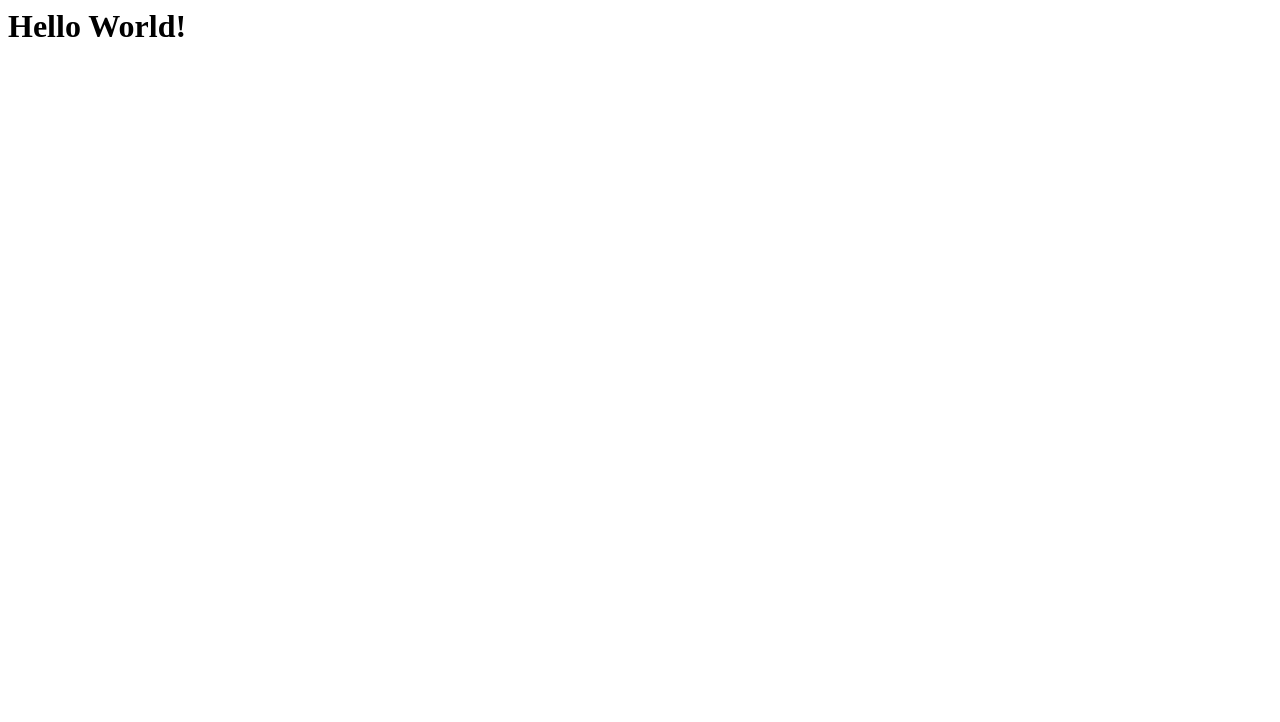
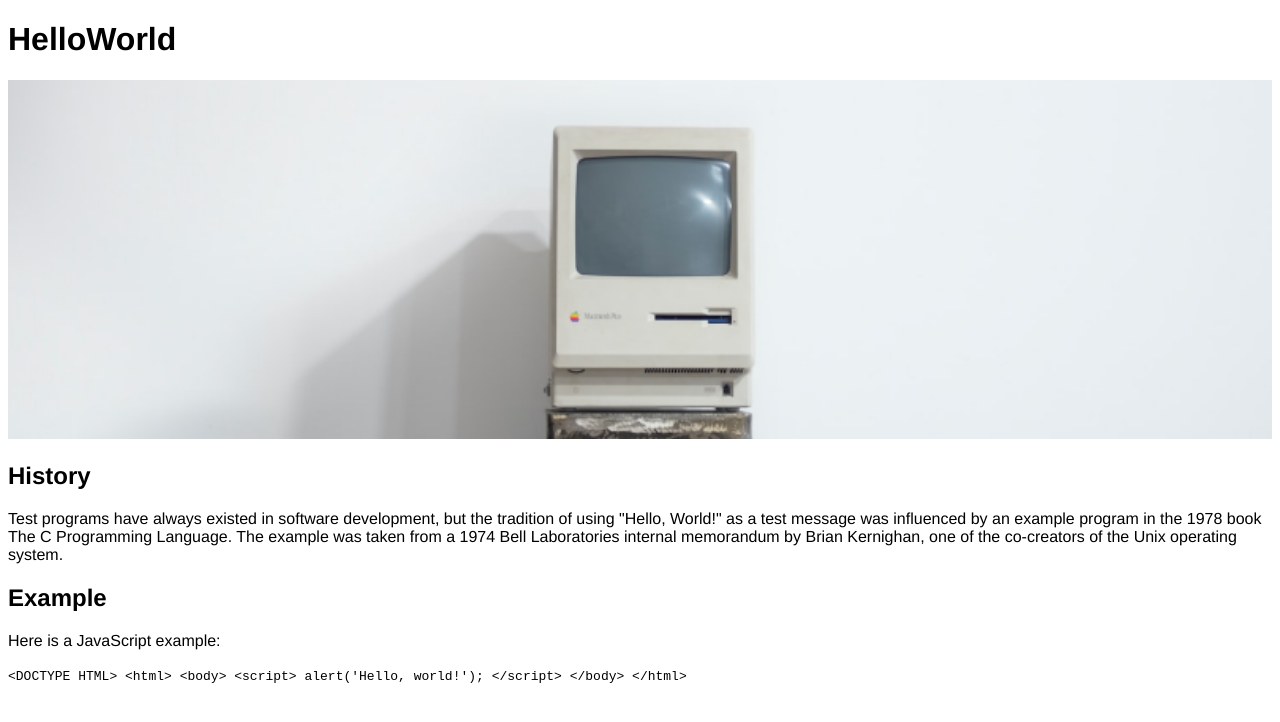
Before and after one commit to jordan-cc/mi349-helloworld, a plain HTML site: page index.html in a window 1280 px wide. Drawn offline with Linux system fonts and the light colour scheme.

Commit message:
Basic HTML elements with CSS

```diff
--- a/index.html
+++ b/index.html
@@ -1 +1,33 @@
-<h1>Hello World!</h1>
+<!DOCTYPE html>
+<html lang="en">
+<head>
+    <meta charset="UTF-8">
+    <meta name="viewport" content="width=device-width, initial-scale=1.0">
+    <meta http-equiv="X-UA-Compatible" content="ie=edge">
+    <title>Hello World</title>
+    <link rel="stylesheet" href="sceen.css">
+</head>
+<body>
+    <h1>HelloWorld</h1>
+    <img src="Images/macimage.png" alt="vintage mac">
+    <section>
+        <h2>History </h2>
+        <p>Test programs have always existed in software development, but the tradition of using "Hello, World!" as a test message was influenced by an example program in the 1978 book The C Programming Language. The example was taken from a 1974 Bell Laboratories internal memorandum by Brian Kernighan, one of the co-creators of the Unix operating system.</p>
+    </section>
+    <section>
+        <h2>Example</h2>
+        <p>Here is a JavaScript example:</p>
+        <code>
+&lt;DOCTYPE HTML&gt;
+&lt;html&gt;
+    &lt;body&gt;
+        &lt;script&gt;
+      alert('Hello, world!');
+      &lt;/script&gt;
+    &lt;/body&gt;
+&lt;/html&gt;
+        </code>
+    </section>
+    <script src = index.js></script>
+</body>
+</html>
--- /dev/null
+++ b/sceen.css
@@ -0,0 +1,8 @@
+body{
+    background: #fff;
+    font-family: Helvetica, sans-serif;
+}
+
+img{
+    width: 100%;
+}
```
Also changed, not shown: Images/Logo.png (added), Images/macimage.png (added).
